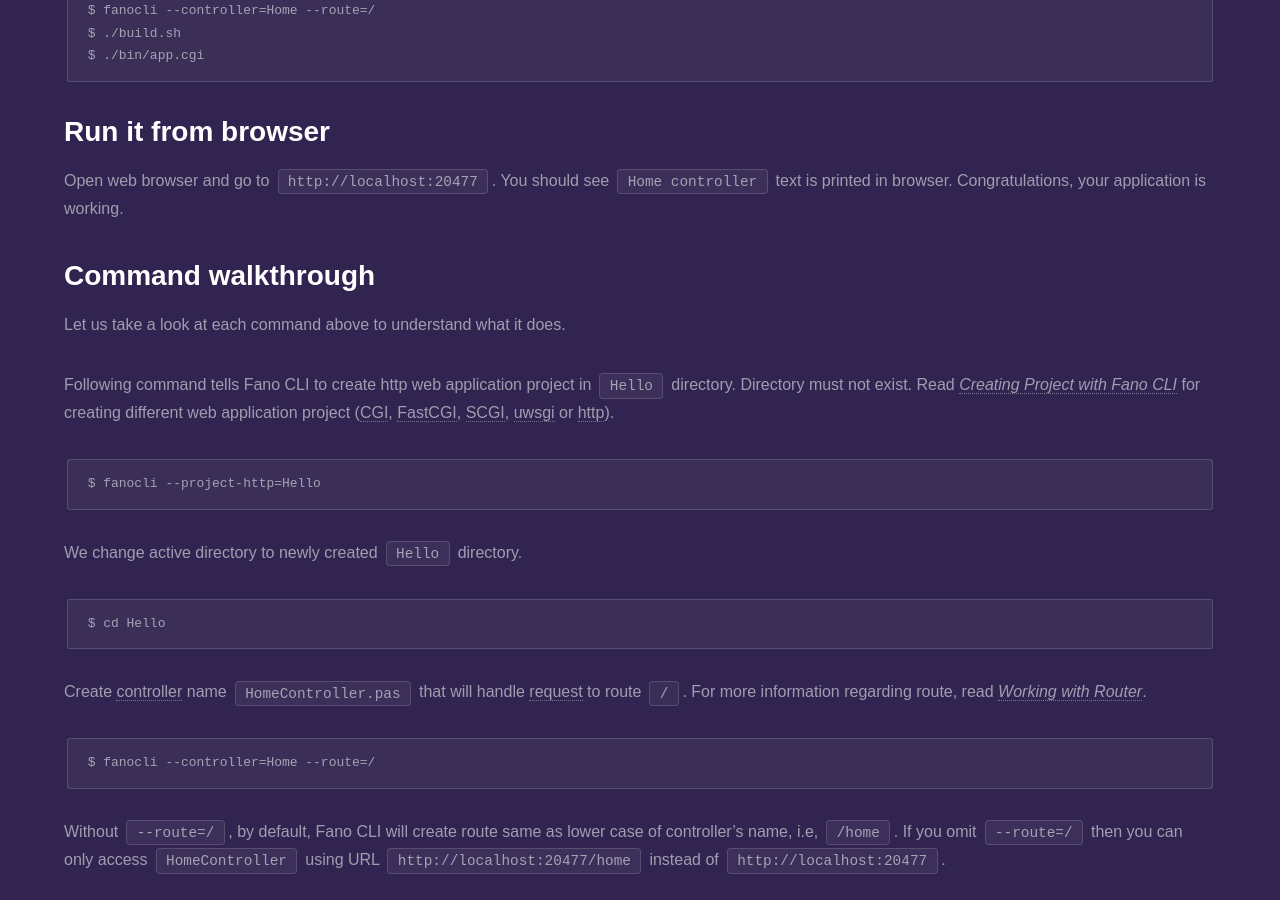
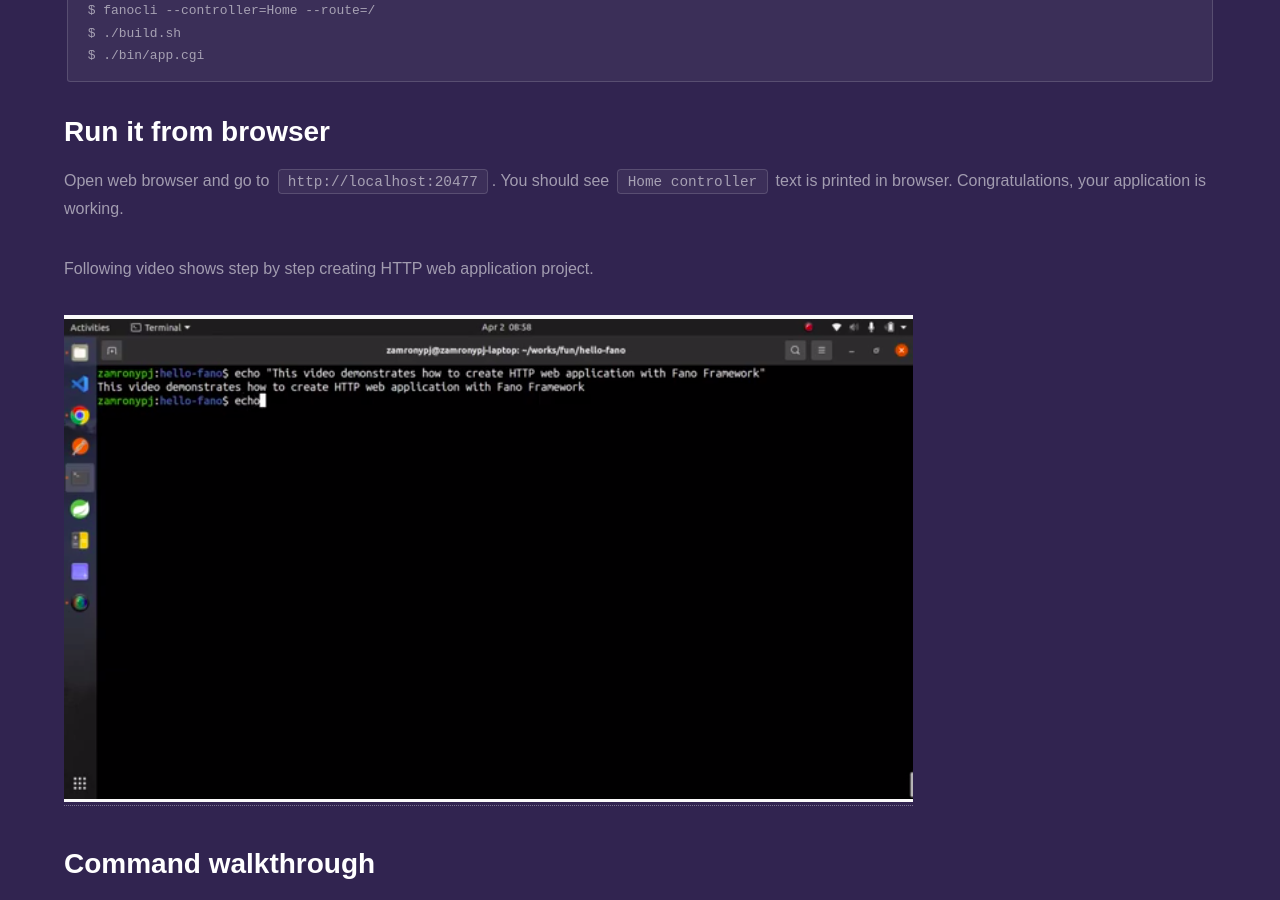
Before and after one commit to fanoframework/fanoframework.github.io, a Jekyll site: the page built from getting-started/index.md, in a window 1280 px wide and 900 px high, scrolled down 757 px. Built offline with Jekyll 4.4.1, drawn with Linux system fonts in a browser that asks for light colours; our own code applies the rules of GitHub Pages for plain Markdown files.

Commit message:
add updated getting started video

```diff
--- a/getting-started/index.md
+++ b/getting-started/index.md
@@ -30,6 +30,11 @@ $ ./bin/app.cgi
 ## Run it from browser
 
 Open web browser and go to `http://localhost:20477`. You should see `Home controller` text is printed in browser. Congratulations, your application is working.
+
+Following video shows step by step creating HTTP web application project.
+
+[![Getting Started with Fano Framework video](/assets/images/getting-started-http-application.png)](https://youtu.be/SWtcIyTVzEo "Getting Started with Fano Framework video")
+
 
 ## Command walkthrough
 
```
Also changed, not shown: assets/images/getting-started-http-application.png (added).
